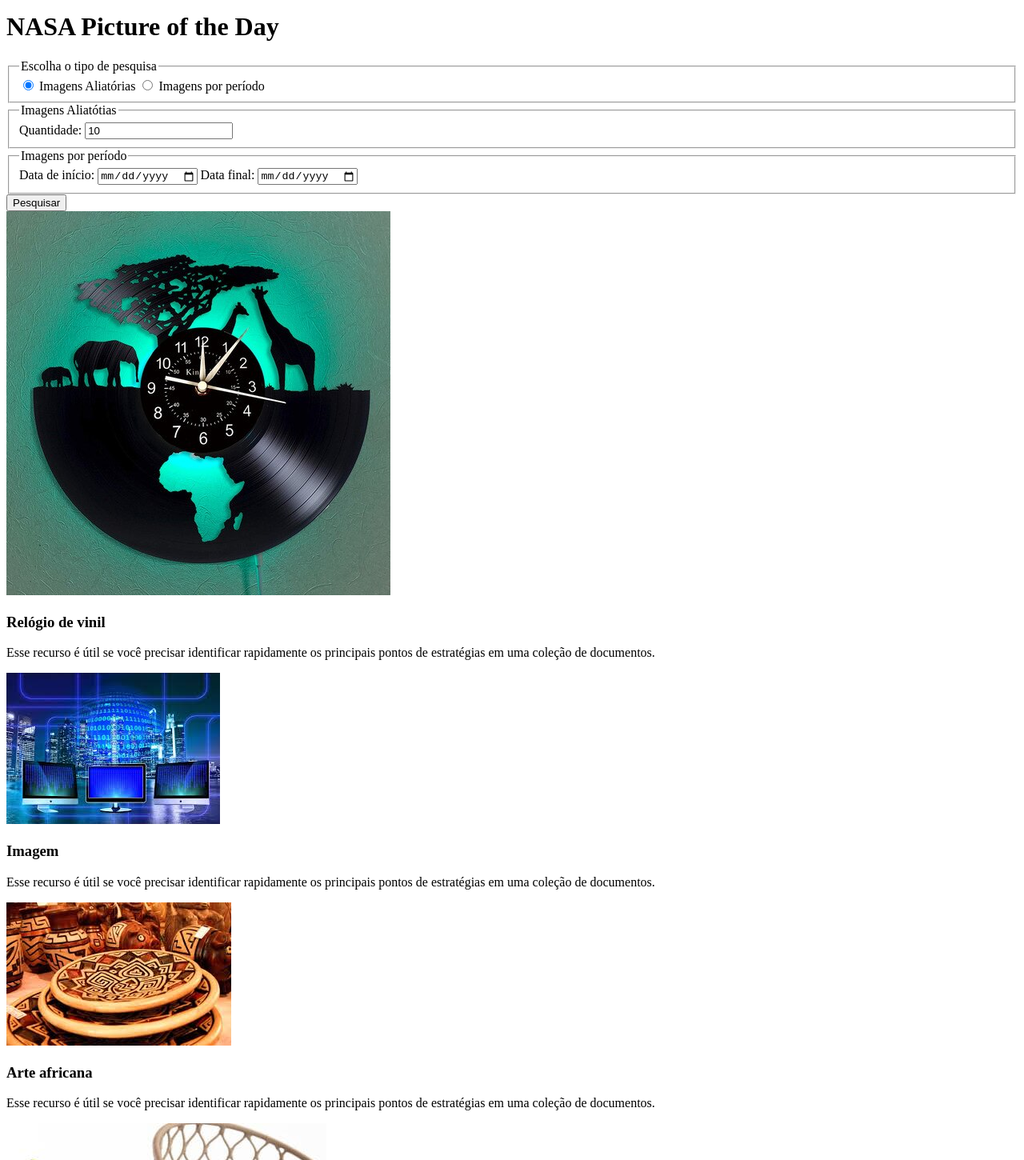
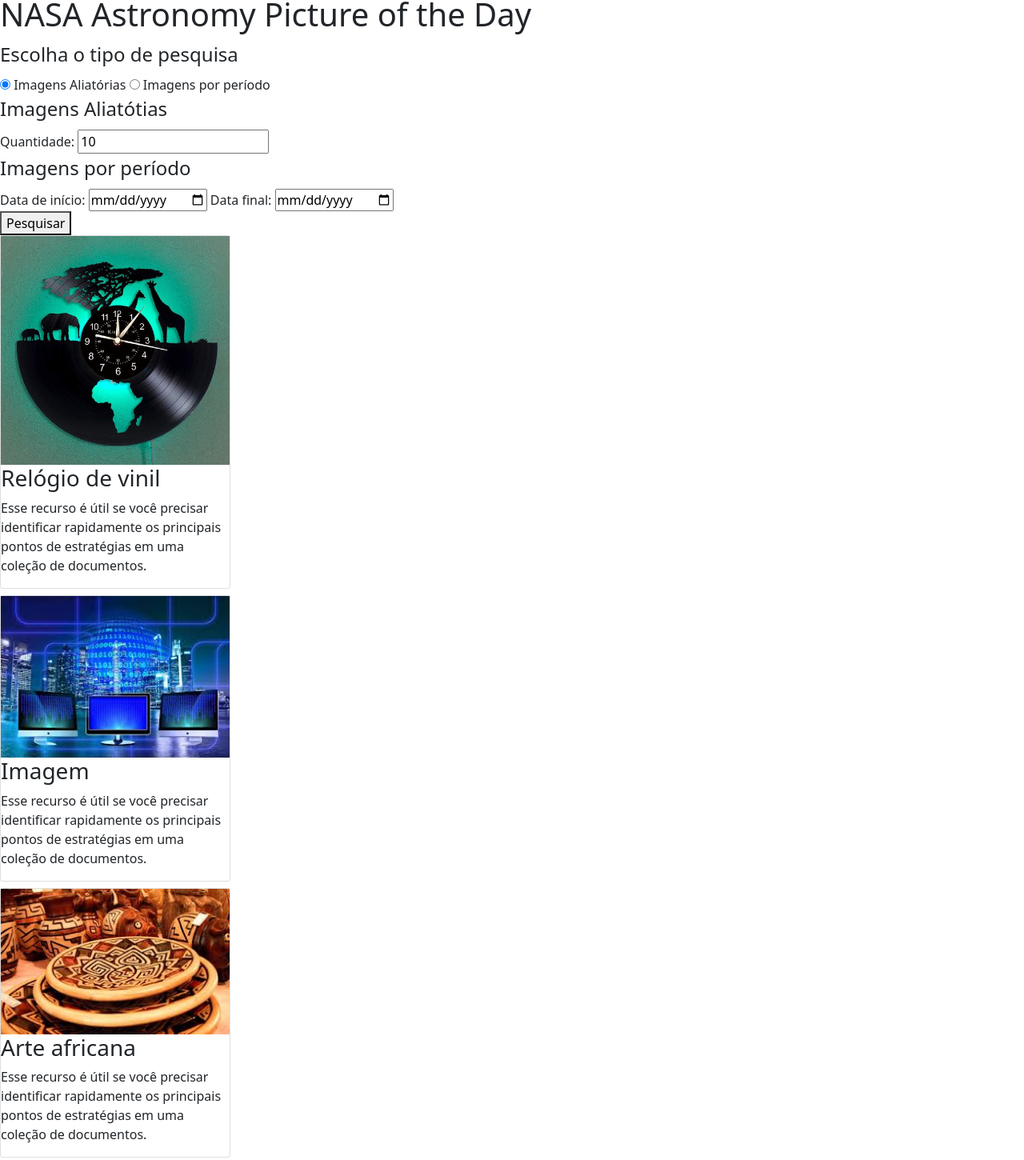
Before and after one commit to fongas01/API_js, a plain HTML site: page index.html in a window 1280 px wide. Shown: the part 6-1456 px from the top of the page at 80% size. Drawn offline with nearby package versions, Linux system fonts and the light colour scheme.

Commit message:
Estilizando os Cards

```diff
--- a/index.html
+++ b/index.html
@@ -6,11 +6,12 @@
     <meta name="viewport" content="width=device-width, initial-scale=1.0">
     <title>NASA Picture of the Day</title>
     <link rel="stylesheet" href="style.css">
+    <link href="https://cdn.jsdelivr.net/npm/bootstrap@5.0.0-beta2/dist/css/bootstrap.min.css" rel="stylesheet" integrity="sha384-BmbxuPwQa2lc/FVzBcNJ7UAyJxM6wuqIj61tLrc4wSX0szH/Ev+nYRRuWlolflfl" crossorigin="anonymous">
 </head>
 
 <body>
     <header>
-        <h1>NASA Picture of the Day</h1>
+        <h1>NASA Astronomy Picture of the Day</h1>
     </header>
     <div>
         <form action="">
@@ -46,7 +47,7 @@
         </form>
     </div>
 
-    <article class="cards">
+    <article class="card mb-2" style="width: 18rem;">
         <img src="./img/relogio-de-vinil.jpg" alt="">
         <div>
             <h3>Relógio de vinil</h3>
@@ -54,7 +55,9 @@
                 Esse recurso é útil se você precisar identificar rapidamente os principais pontos de estratégias em uma coleção de documentos.</p>
             </p>
         </div>
+    </article>
 
+    <article class="card mb-2" style="width: 18rem;">
         <img src="./img/imagem.jpg" alt="">
         <div>
             <h3>Imagem</h3>
@@ -62,7 +65,9 @@
                 Esse recurso é útil se você precisar identificar rapidamente os principais pontos de estratégias em uma coleção de documentos.</p>
             </p>
         </div>
+    </article>
 
+    <article class="card mb-2" style="width: 18rem;">
         <img src="./img/arte_africana2.jpg" alt="">
         <div>
             <h3>Arte africana</h3>
@@ -70,7 +75,9 @@
                 Esse recurso é útil se você precisar identificar rapidamente os principais pontos de estratégias em uma coleção de documentos.</p>
             </p>
         </div>
+    </article>
 
+    <article class="card mb-2" style="width: 18rem;">
         <img src="./img/aprendendo.jpg" alt="">
         <div>
             <h3>Aprendendo na TOTI</h3>
```
